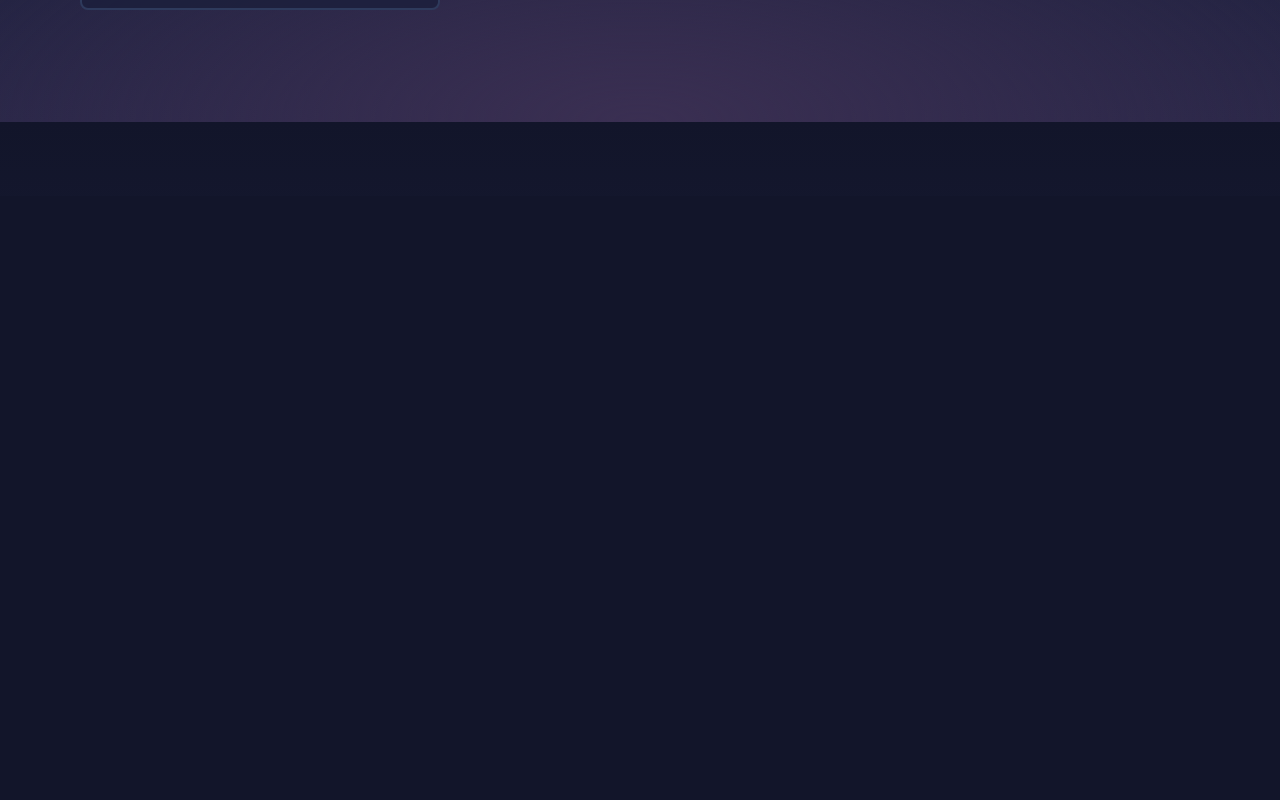
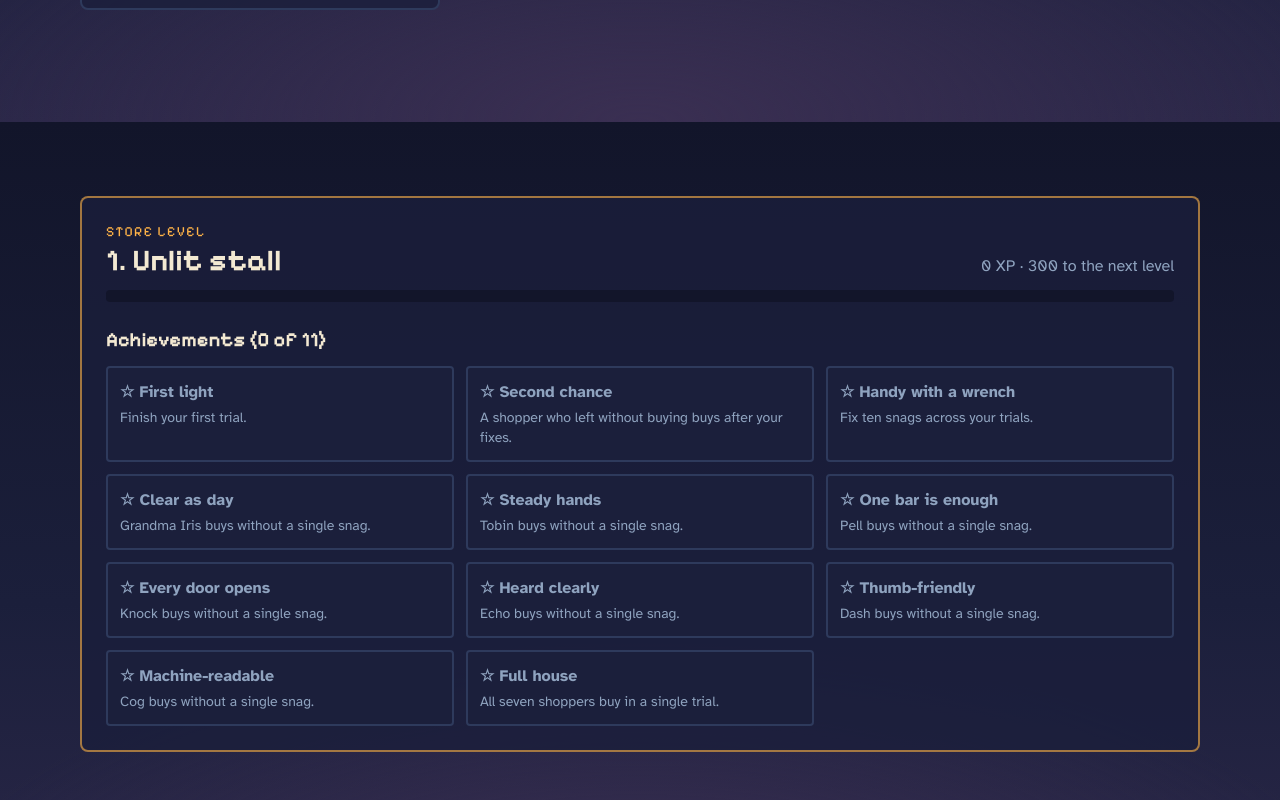
Before and after one commit to FaatehHaneef/Sentinel, a Next.js app: page /lobby in a window 1280 px wide. Shown: the part 1478-2278 px from the top of the page. Before the commit the page ends 1674 px from the top, so only its background shows below. Built offline with nearby package versions, Linux system fonts and the light colour scheme.

Commit message:
feat(ui): show the store's level and achievements
The end-of-trial panel announces new achievements and the level. The results page and lobby show the level, progress to the next, and every achievement.

Co-Authored-By: Claude Opus 5.5 <noreply@anthropic.com>

```diff
--- a/app/lobby/page.tsx
+++ b/app/lobby/page.tsx
@@ -1,6 +1,7 @@
 import type { Metadata } from "next";
 import Link from "next/link";
 import { PartyPicker } from "@/components/sentinel/PartyPicker";
+import { StoreProgress } from "@/components/sentinel/StoreProgress";
 
 export const metadata: Metadata = {
   title: "The shoppers | Sentinel",
@@ -20,6 +21,9 @@ export default function LobbyPage() {
         experiences it. Pick who walks the road, then watch them try to buy a candle.
       </p>
       <PartyPicker />
+      <div className="mt-12">
+        <StoreProgress />
+      </div>
     </main>
   );
 }
--- a/components/sentinel/RunResults.tsx
+++ b/components/sentinel/RunResults.tsx
@@ -18,6 +18,7 @@ import {
 } from "@/lib/trial/types";
 import { withSuggestedColour, type Verdict } from "@/lib/trial/verdict";
 import { RevenueEstimate, RevenueInputsForm } from "./RevenueEstimate";
+import { StoreProgress } from "./StoreProgress";
 import { sceneNames, useRunRecord, useVerdicts, type VerdictState } from "./useRunData";
 
 const SEVERITY_LABEL: Record<Severity, string> = {
@@ -413,6 +414,7 @@ function Results({ record, previous }: { record: RunRecord; previous: RunRecord
       </p>
 
       <div className="mt-8 space-y-6">
+        <StoreProgress runId={record.config.runId} />
         <AppliedFixes record={record} />
         <RevenueInputsForm inputs={inputs} onChange={setInputs} />
         {summaries.map((summary) => (
--- /dev/null
+++ b/components/sentinel/StoreProgress.tsx
@@ -0,0 +1,106 @@
+"use client";
+
+import { useSyncExternalStore } from "react";
+import {
+  ACHIEVEMENTS,
+  earnedAchievements,
+  levelFor,
+  newlyEarned,
+  readAllRecords,
+  totalXp,
+} from "@/lib/trial/progress";
+import type { RunRecord } from "@/lib/trial/types";
+
+const noSubscription = () => () => {};
+
+/** Every trial record in this browser, read once as a string so React can compare snapshots. */
+function useAllRecords(): RunRecord[] | null {
+  const raw = useSyncExternalStore(
+    noSubscription,
+    () => JSON.stringify(readAllRecords(window.localStorage)),
+    () => null,
+  );
+  return raw === null ? null : (JSON.parse(raw) as RunRecord[]);
+}
+
+/**
+ * The store's level and its achievements, from every trial kept in this
+ * browser. On a results page, the achievements this trial earned are marked.
+ */
+export function StoreProgress({ runId }: { runId?: string }) {
+  const records = useAllRecords();
+  if (!records) return null;
+
+  const level = levelFor(totalXp(records));
+  const earned = new Set(earnedAchievements(records));
+  const fresh = new Set(
+    runId ? newlyEarned(records, runId).map((achievement) => achievement.id) : [],
+  );
+  const span = level.next === null ? 1 : level.next - level.from;
+  const progress = level.next === null ? 1 : (level.xp - level.from) / span;
+
+  return (
+    <section
+      className="rounded-lg border-2 border-amber/60 bg-indigo/80 p-6"
+      aria-label="Store progress"
+    >
+      <div className="flex flex-wrap items-end justify-between gap-4">
+        <div>
+          <p className="font-display text-sm uppercase tracking-widest text-amber">Store level</p>
+          <p className="font-display text-3xl font-bold text-parchment">
+            {level.level}. {level.rank}
+          </p>
+        </div>
+        <p className="text-mist">
+          {level.xp.toLocaleString("en-US")} XP
+          {level.next !== null
+            ? ` · ${(level.next - level.xp).toLocaleString("en-US")} to the next level`
+            : " · the top level"}
+        </p>
+      </div>
+      <div
+        className="mt-3 h-3 overflow-hidden rounded bg-night"
+        role="progressbar"
+        aria-label="Progress to the next level"
+        aria-valuemin={0}
+        aria-valuemax={100}
+        aria-valuenow={Math.round(progress * 100)}
+      >
+        <div className="h-full bg-amber" style={{ width: `${Math.round(progress * 100)}%` }} />
+      </div>
+
+      <h2 className="font-display mt-6 text-xl font-bold text-parchment">
+        Achievements ({earned.size} of {ACHIEVEMENTS.length})
+      </h2>
+      <ul className="mt-3 grid gap-3 sm:grid-cols-2 lg:grid-cols-3">
+        {ACHIEVEMENTS.map((achievement) => {
+          const has = earned.has(achievement.id);
+          return (
+            <li
+              key={achievement.id}
+              className={`rounded border-2 p-3 ${
+                fresh.has(achievement.id)
+                  ? "border-amber bg-night"
+                  : has
+                    ? "border-moss bg-night"
+                    : "border-slate bg-indigo"
+              }`}
+            >
+              <p className={`font-bold ${has ? "text-parchment" : "text-mist"}`}>
+                <span aria-hidden="true">{has ? "★ " : "☆ "}</span>
+                {achievement.name}
+                <span className="sr-only">{has ? " (earned)" : " (not yet earned)"}</span>
+                {fresh.has(achievement.id) ? (
+                  <span className="ml-2 rounded bg-amber px-2 py-0.5 text-xs font-bold text-indigo">
+                    New
+                  </span>
+                ) : null}
+              </p>
+              <p className="mt-1 text-sm text-mist">{achievement.description}</p>
+            </li>
+          );
+        })}
+      </ul>
+    </section>
+  );
+}
--- a/engine/core/run.ts
+++ b/engine/core/run.ts
@@ -1,5 +1,6 @@
 import { getCharacter, type CharacterId } from "@/lib/cast";
 import { writeStoreFixes } from "@/lib/store/variants";
+import { levelFor, newlyEarned, readAllRecords, totalXp } from "@/lib/trial/progress";
 import {
   coinCost,
   passXp,
@@ -101,11 +102,25 @@ export async function runTrial(
     const fixed = state.events.filter((event) => event.type === "fixed").length;
     const purchases = state.events.filter((event) => event.type === "purchase").length;
     const shoppers = state.config.party.length;
+
+    // The store's progress across every trial kept in this browser.
+    const records = readAllRecords(window.localStorage);
+    const level = levelFor(totalXp(records));
+    for (const achievement of newlyEarned(records, state.config.runId)) {
+      hud.feed({
+        kind: "good",
+        text: `Achievement: ${achievement.name}`,
+        detail: achievement.description,
+      });
+      sfx.play("purchase");
+    }
+
     hud.showSummary(
       title,
       `${purchases} of ${shoppers} ${shoppers === 1 ? "shopper" : "shoppers"} completed a purchase. ` +
         `${snags} ${snags === 1 ? "snag" : "snags"} found` +
-        (fixed > 0 ? `, ${fixed} fixed since last time.` : "."),
+        (fixed > 0 ? `, ${fixed} fixed since last time. ` : ". ") +
+        `Store level ${level.level}: ${level.rank}.`,
       { href: `${apiBase}/runs/${state.config.runId}`, label: "See the full results" },
     );
   };
```
